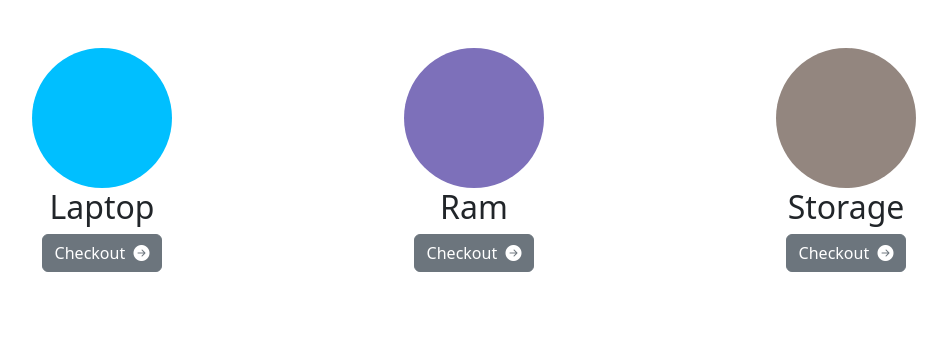
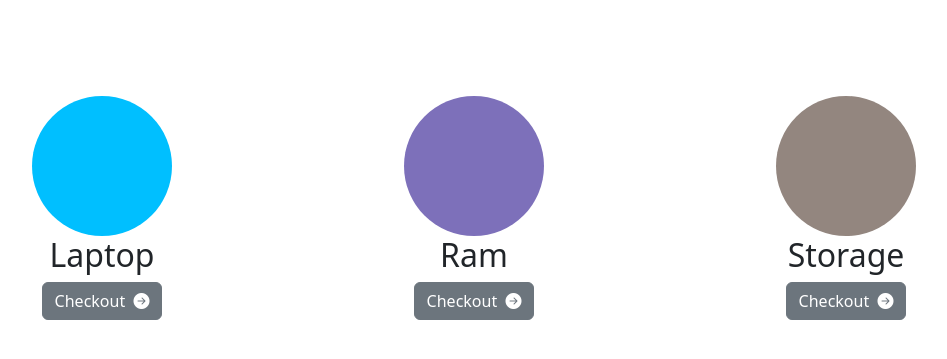
Before and after one commit to toto6038/db2prj, a Flask app: page / in a window 1280 px wide. Shown: the part 56-415 px from the top of the page, without its empty margins (166-1113 px from the left). Run offline with Flask 2, Linux system fonts and the light colour scheme; parts of the project's set-up code (start-up, migrations or seed data) failed here and were passed over.

Commit message:
feat: enlarge top padding

```diff
--- a/templates/404.html
+++ b/templates/404.html
@@ -3,7 +3,7 @@
     Oops...
 {% endblock title %}
 {% block content %}
-<div class="text-center">
+<div class="text-center pt-5">
     <h1 class="display-1 text-danger">
         <i class="bi bi-dash-circle-fill"></i>
     </h1>
--- a/templates/index.html
+++ b/templates/index.html
@@ -4,7 +4,7 @@ Home
 {% endblock title %}
 {% block content %}
 
-<div class="container-fluid">
+<div class="container-fluid pt-5">
 
     <!-- Three columns of text below the carousel -->
     <div class="row justify-content-center">
```
